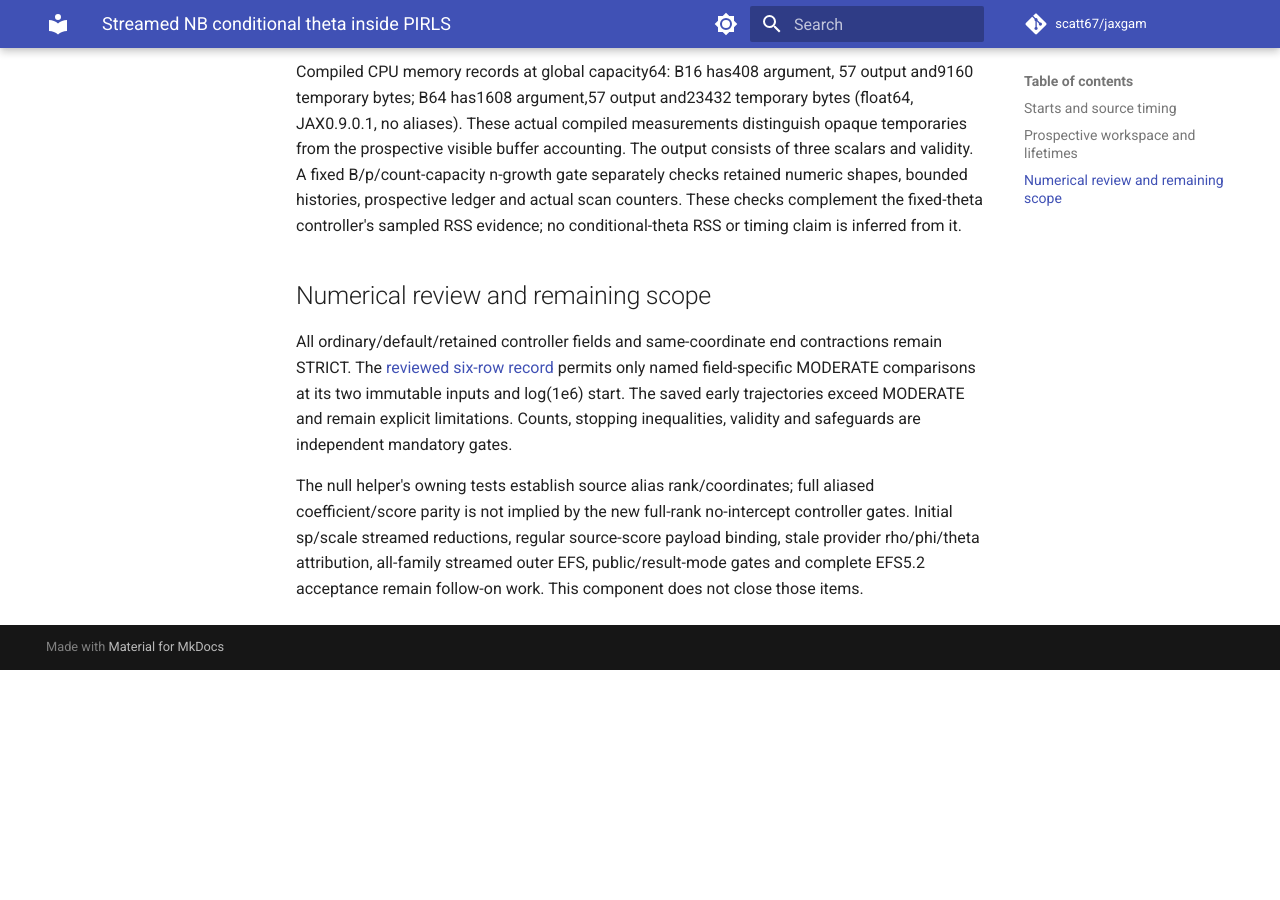
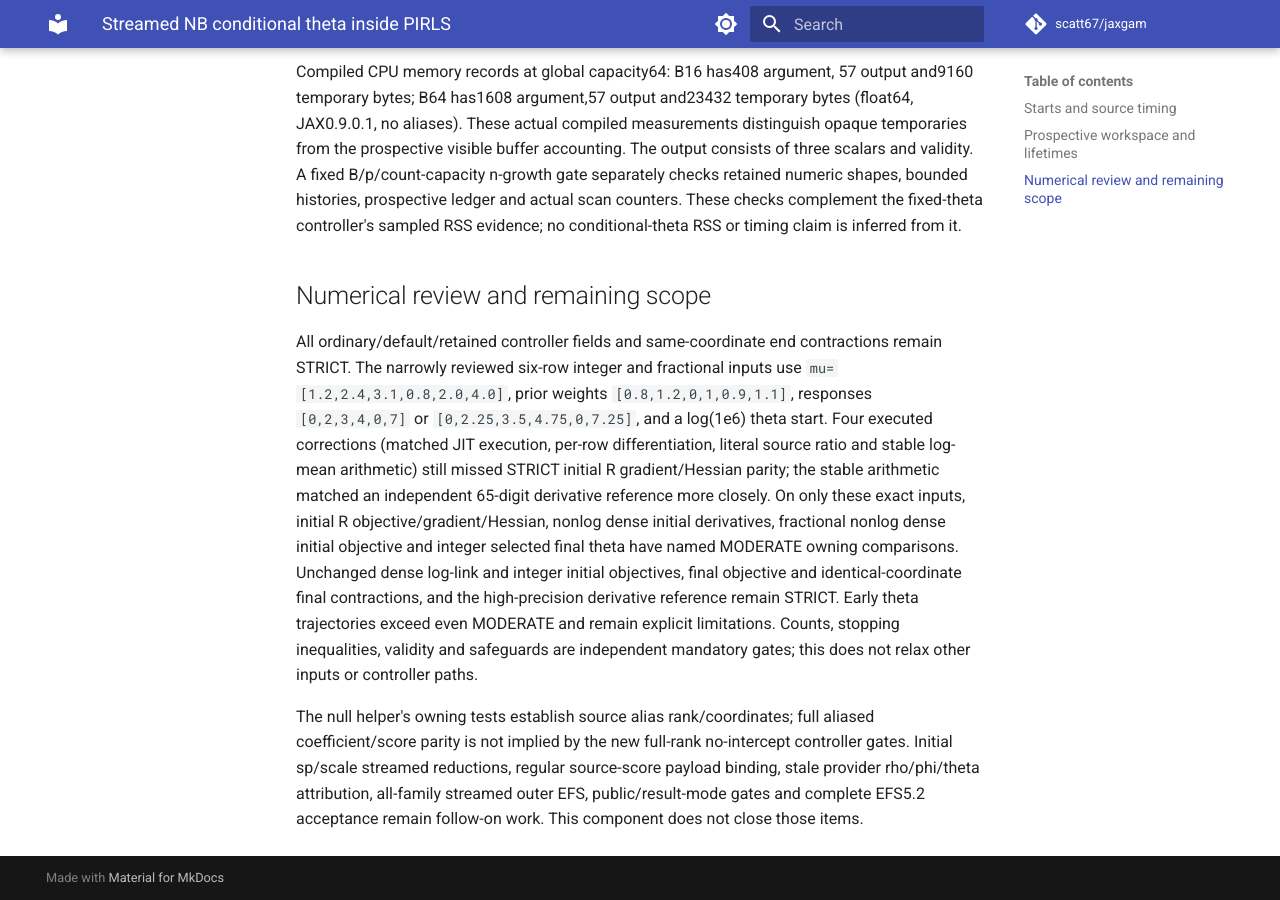
Before and after one commit to scatt67/jaxgam, an MkDocs documentation site: the page built from docs/scale_jaxgam/efs52_nb_conditional_theta_contract.md, in a window 1280 px wide and 900 px high, scrolled down 3009 px. Built offline with MkDocs 1.6.1 and Material for MkDocs 9.7.7, drawn with Linux system fonts in a browser that asks for light colours; comment, search, counter and statistics services are not loaded; before the commit the page ends 3679 px from its top, so only the background shows below that.

Commit message:
docs: retain EFS contracts without local evidence links

```diff
--- a/docs/scale_jaxgam/efs52_nb_conditional_theta_contract.md
+++ b/docs/scale_jaxgam/efs52_nb_conditional_theta_contract.md
@@ -133,11 +133,22 @@ no conditional-theta RSS or timing claim is inferred from it.
 ## Numerical review and remaining scope
 
 All ordinary/default/retained controller fields and same-coordinate end
-contractions remain STRICT. The [reviewed six-row record](efs52_nb_conditional_theta_numerical_review.md)
-permits only named field-specific MODERATE comparisons at its two immutable
-inputs and log(1e6) start. The saved early trajectories exceed MODERATE and
-remain explicit limitations. Counts, stopping inequalities, validity and
-safeguards are independent mandatory gates.
+contractions remain STRICT. The narrowly reviewed six-row integer and
+fractional inputs use `mu=[1.2,2.4,3.1,0.8,2.0,4.0]`, prior weights
+`[0.8,1.2,0,1,0.9,1.1]`, responses `[0,2,3,4,0,7]` or
+`[0,2.25,3.5,4.75,0,7.25]`, and a log(1e6) theta start. Four executed
+corrections (matched JIT execution, per-row differentiation, literal source
+ratio and stable log-mean arithmetic) still missed STRICT initial R
+gradient/Hessian parity; the stable arithmetic matched an independent
+65-digit derivative reference more closely. On only these exact inputs,
+initial R objective/gradient/Hessian, nonlog dense initial derivatives,
+fractional nonlog dense initial objective and integer selected final theta
+have named MODERATE owning comparisons. Unchanged dense log-link and integer
+initial objectives, final objective and identical-coordinate final
+contractions, and the high-precision derivative reference remain STRICT.
+Early theta trajectories exceed even MODERATE and remain explicit limitations.
+Counts, stopping inequalities, validity and safeguards are independent
+mandatory gates; this does not relax other inputs or controller paths.
 
 The null helper's owning tests establish source alias rank/coordinates;
 full aliased coefficient/score parity is not implied by the new full-rank
```
Also changed, not shown: docs/scale_jaxgam/efs52_factor_contract.md (+5 -19 lines).
